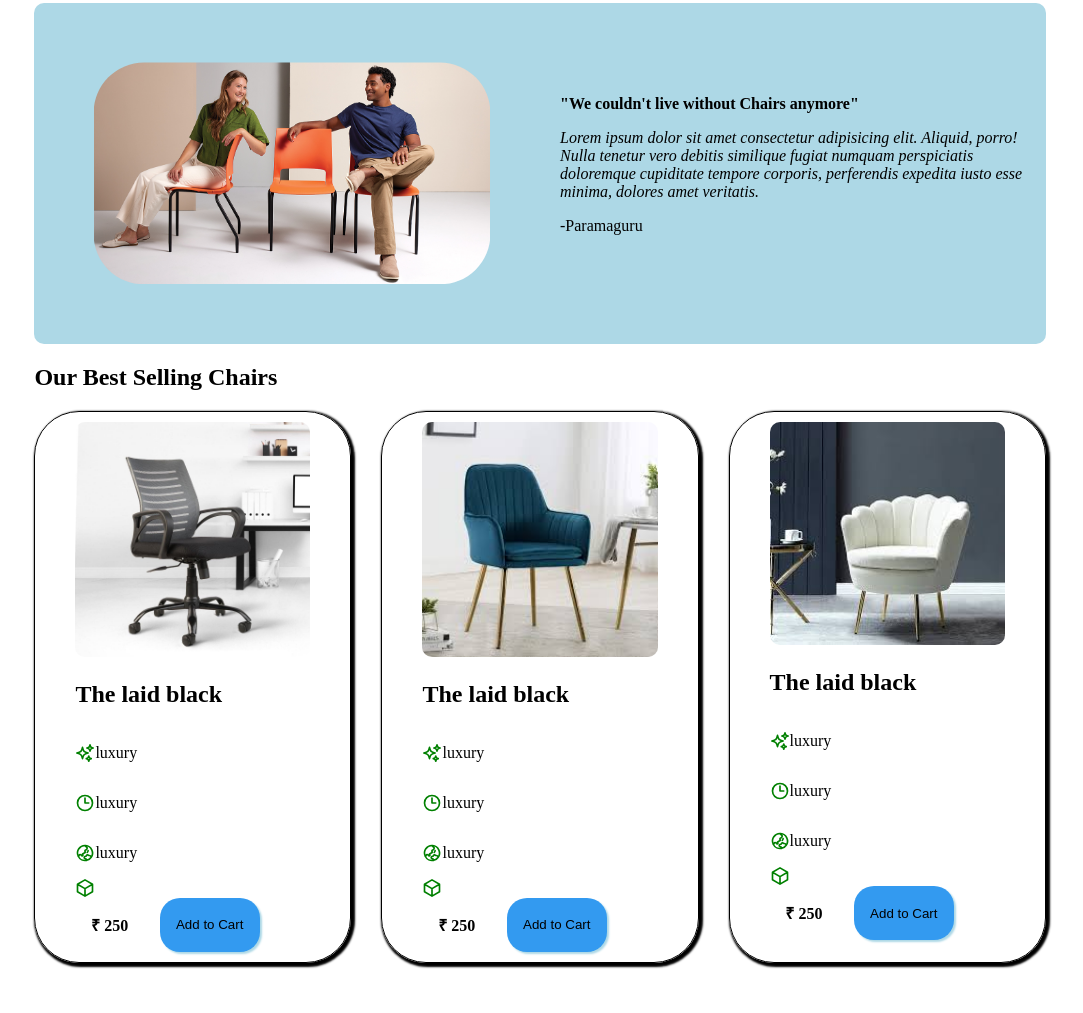
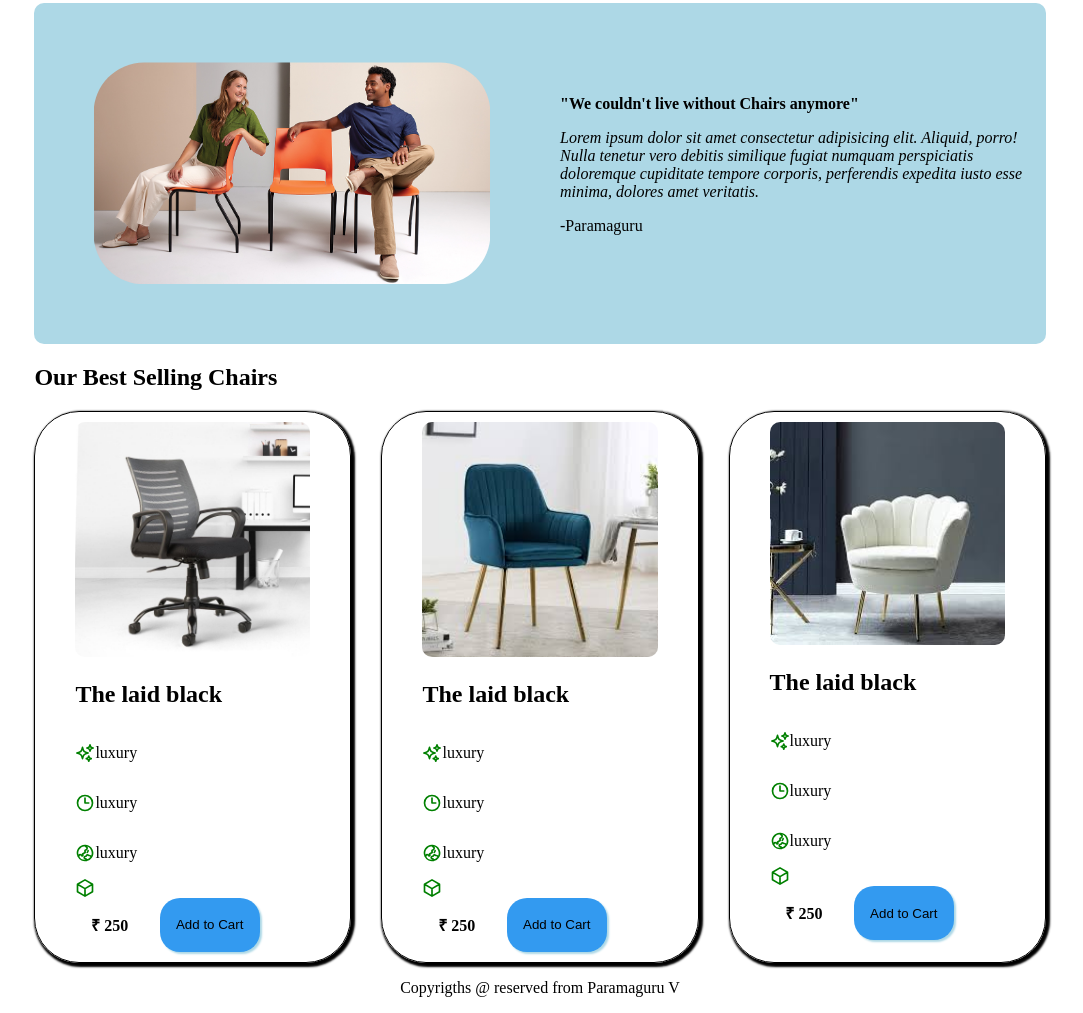
Before and after one commit to Paramaguru-V/Chairweb, a plain HTML site: page index.html in a window 1280 px wide. Shown: the part 565-1578 px from the top of the page, without its empty margins (100-1183 px from the left). Before the commit the page ends 1536 px from the top, so only its background shows below. Drawn offline with Linux system fonts and the light colour scheme.

Commit message:
Update index.html

```diff
--- a/index.html
+++ b/index.html
@@ -349,5 +349,6 @@
         </div>
       </section>
     </div>
+    <p align="center">Copyrigths @ reserved from Paramaguru V</p>
   </body>
 </html>
```
